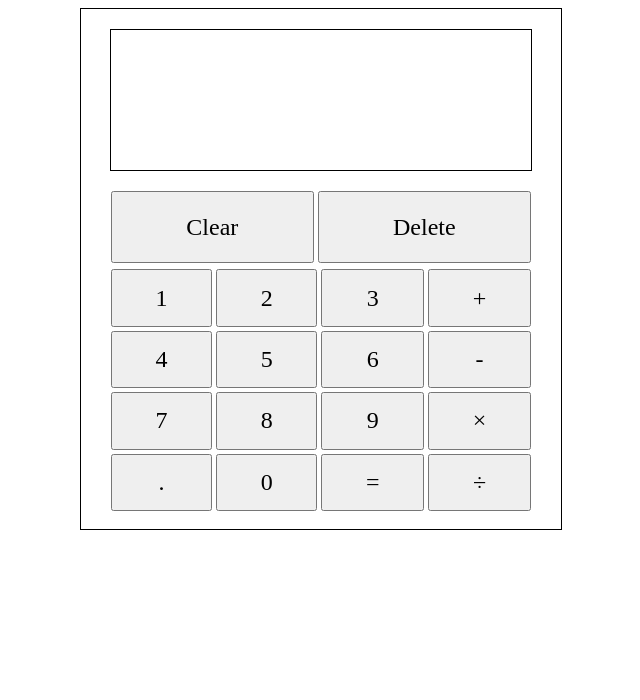
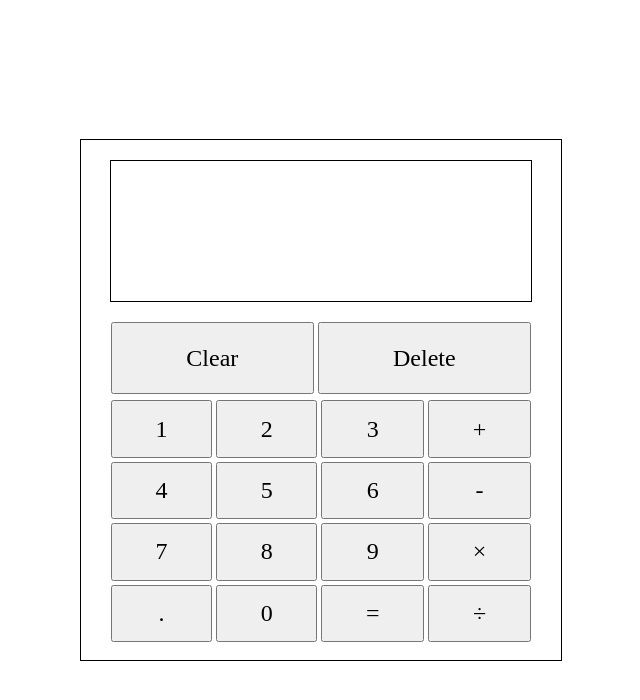
Before and after one commit to HuWenShin/calculator, a plain HTML site: page index.html in a window 1280 px wide. Shown: the whole page, without its empty margins (319-959 px from the left). Drawn offline with Linux system fonts and the light colour scheme; a web font is replaced by a local one.

Commit message:
Style layout of calculator
Added font and adjusted screen and button layout of calculator. Adjusted
position to place the calculator in the horizonal and vertial center of
the webpage.

```diff
--- a/style.css
+++ b/style.css
@@ -1,3 +1,8 @@
+body {
+    display: flex;
+
+}
+
 #frame, #screen, #button {
     border: 1px solid #000;
 }
@@ -5,7 +10,10 @@
 #frame {
     width: 480px;
     height: 520px;
-    margin: auto;
+    position: absolute;
+    top: 50%;
+    left: 50%;
+    transform: translate(-50%, -50%);
 }
 
 #screen {
```
